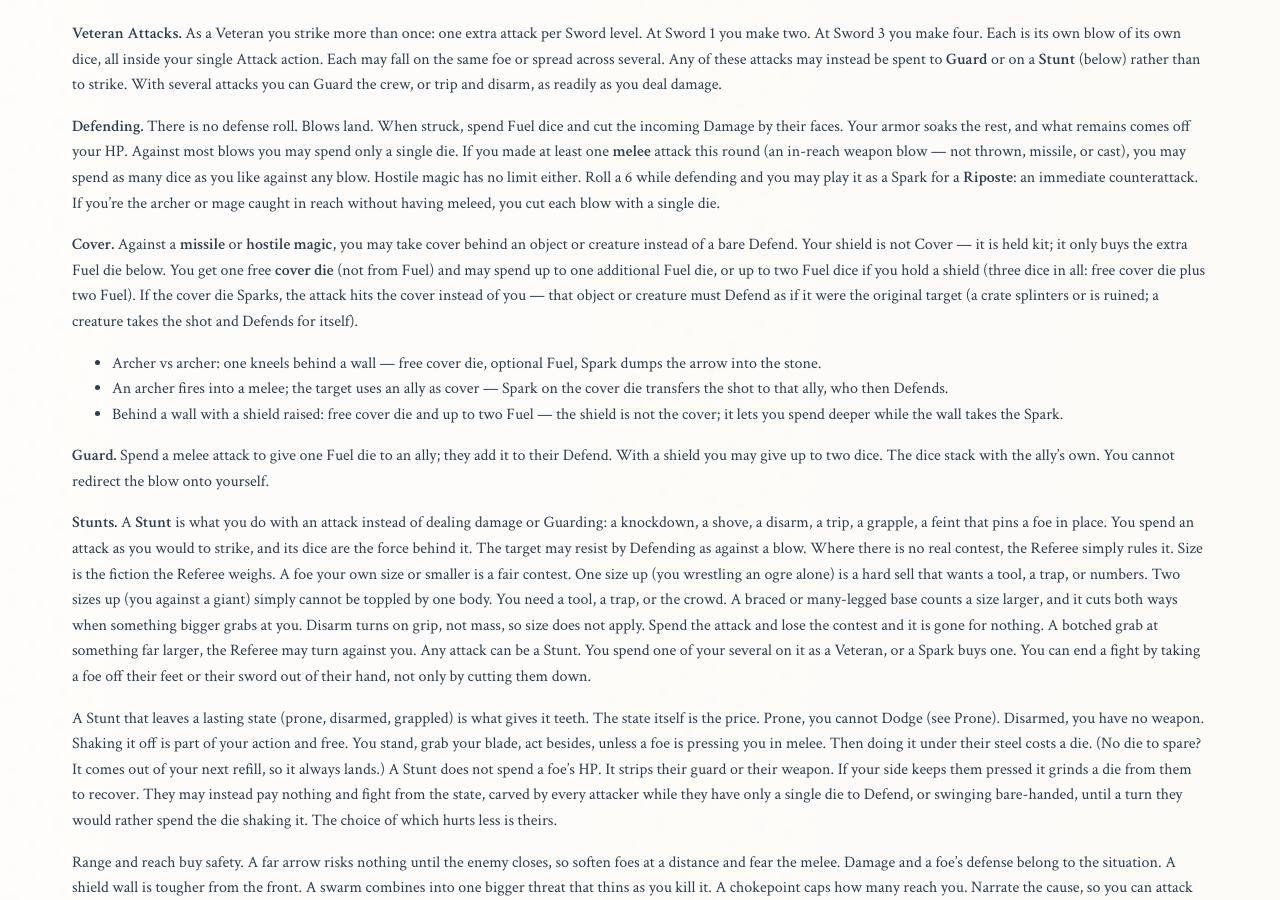
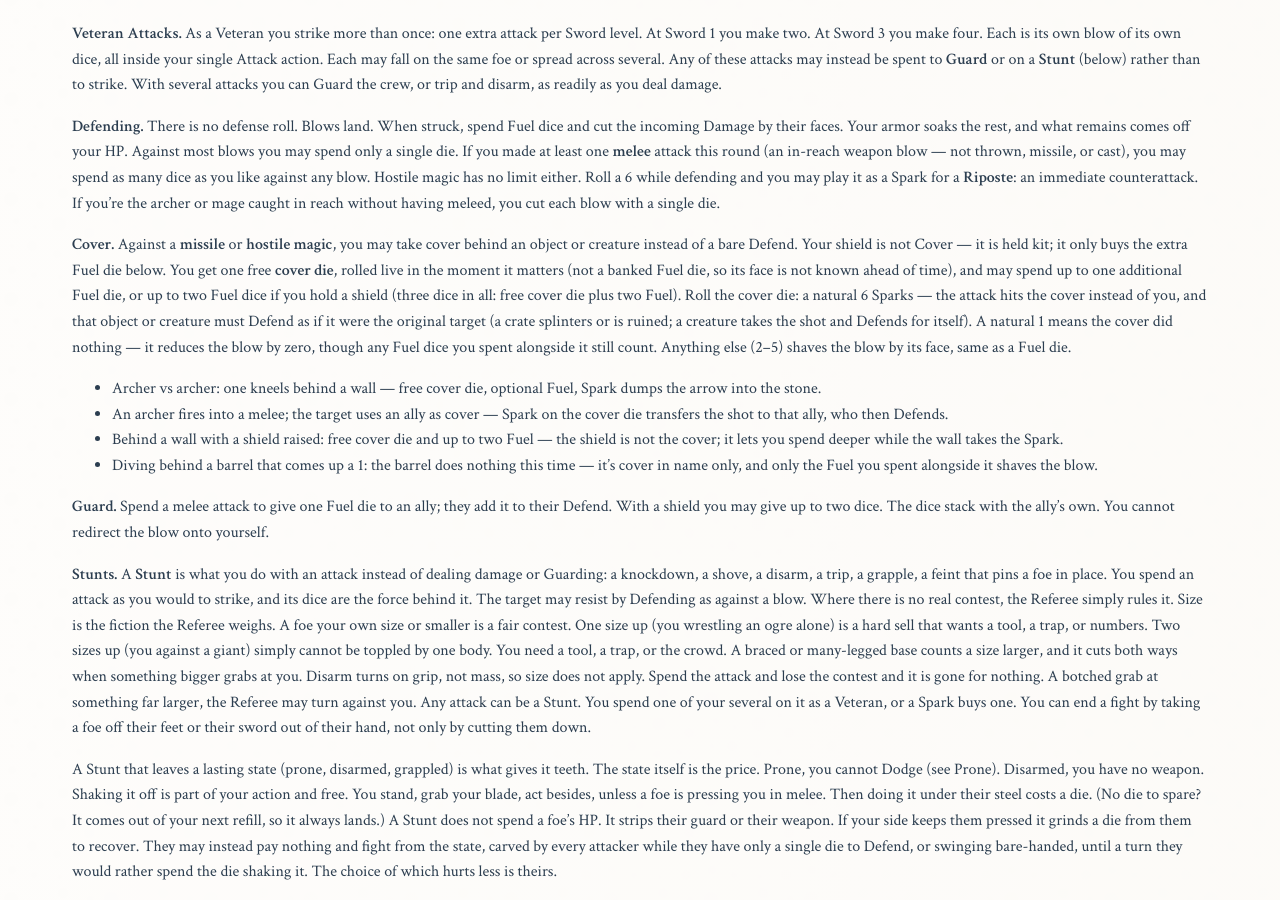
Before and after one commit to paulabrams/burners, a Jekyll site: the page built from burners-adventure-game.md, in a window 1280 px wide and 900 px high, scrolled down 18112 px. Built offline with Jekyll 4.4.1, drawn with Linux system fonts in a browser that asks for light colours; some web fonts are replaced; some of the changed text lies outside the part shown.

Commit message:
Cover die rolls live, natural 1 whiffs
Closes the free-upside gap on Cover: the die is rolled at the moment of the hit rather than treated as a given, so a 1 leaves it contributing nothing while a 6 still Sparks the hit onto the cover.

```diff
--- a/burners-adventure-game.md
+++ b/burners-adventure-game.md
@@ -121,7 +121,7 @@ Quick definitions. Details live in the chapters below.
 
 - **Defend:** commit Fuel dice to cut a blow before armor soaks the rest. Limit: one die. No limit if you make at least one melee attack this round (against any foe). Also no limit against hostile magic. A die rolling 6 is a Spark (a Riposte). See Fighting.
 
-- **Cover:** against a missile or hostile magic, defend behind an object or creature (not your shield — that is held kit). You get one free cover die and may spend up to one more Fuel die (two Fuel dice if you have a shield — three dice in all). If the cover die Sparks, the attack hits the cover instead — that object or creature Defends as if targeted. See Fighting.
+- **Cover:** against a missile or hostile magic, defend behind an object or creature (not your shield — that is held kit). You get one free cover die, rolled live, and may spend up to one more Fuel die (two Fuel dice if you have a shield — three dice in all). Roll it: a 6 Sparks and the attack hits the cover instead; a 1 means the cover did nothing (zero from that die); 2–5 shaves the blow by its face like any Fuel die. See Fighting.
 
 - **Spark:** a natural 6 on a Fuel die (or cover die). On Fuel it entitles you to a second combat action: an attack, a Guard, or a Stunt (defending, a Riposte). You still pay for that action from your Fuel. See Fighting.
 
@@ -580,11 +580,12 @@ If you empty your hand on offense you are caught winded until the next Roll Init
 
 **Defending.** There is no defense roll. Blows land. When struck, spend Fuel dice and cut the incoming Damage by their faces. Your armor soaks the rest, and what remains comes off your HP. Against most blows you may spend only a single die. If you made at least one **melee** attack this round (an in-reach weapon blow — not thrown, missile, or cast), you may spend as many dice as you like against any blow. Hostile magic has no limit either. Roll a 6 while defending and you may play it as a Spark for a **Riposte**: an immediate counterattack. If you're the archer or mage caught in reach without having meleed, you cut each blow with a single die.
 
-**Cover.** Against a **missile** or **hostile magic**, you may take cover behind an object or creature instead of a bare Defend. Your shield is not Cover — it is held kit; it only buys the extra Fuel die below. You get one free **cover die** (not from Fuel) and may spend up to one additional Fuel die, or up to two Fuel dice if you hold a shield (three dice in all: free cover die plus two Fuel). If the cover die Sparks, the attack hits the cover instead of you — that object or creature must Defend as if it were the original target (a crate splinters or is ruined; a creature takes the shot and Defends for itself).
+**Cover.** Against a **missile** or **hostile magic**, you may take cover behind an object or creature instead of a bare Defend. Your shield is not Cover — it is held kit; it only buys the extra Fuel die below. You get one free **cover die**, rolled live in the moment it matters (not a banked Fuel die, so its face is not known ahead of time), and may spend up to one additional Fuel die, or up to two Fuel dice if you hold a shield (three dice in all: free cover die plus two Fuel). Roll the cover die: a natural 6 Sparks — the attack hits the cover instead of you, and that object or creature must Defend as if it were the original target (a crate splinters or is ruined; a creature takes the shot and Defends for itself). A natural 1 means the cover did nothing — it reduces the blow by zero, though any Fuel dice you spent alongside it still count. Anything else (2–5) shaves the blow by its face, same as a Fuel die.
 
 - Archer vs archer: one kneels behind a wall — free cover die, optional Fuel, Spark dumps the arrow into the stone.
 - An archer fires into a melee; the target uses an ally as cover — Spark on the cover die transfers the shot to that ally, who then Defends.
 - Behind a wall with a shield raised: free cover die and up to two Fuel — the shield is not the cover; it lets you spend deeper while the wall takes the Spark.
+- Diving behind a barrel that comes up a 1: the barrel does nothing this time — it's cover in name only, and only the Fuel you spent alongside it shaves the blow.
 
 **Guard.** Spend a melee attack to give one Fuel die to an ally; they add it to their Defend. With a shield you may give up to two dice. The dice stack with the ally's own. You cannot redirect the blow onto yourself.
 
```
Also changed, not shown: burners-examples-of-play.md (+1 -1 lines).
